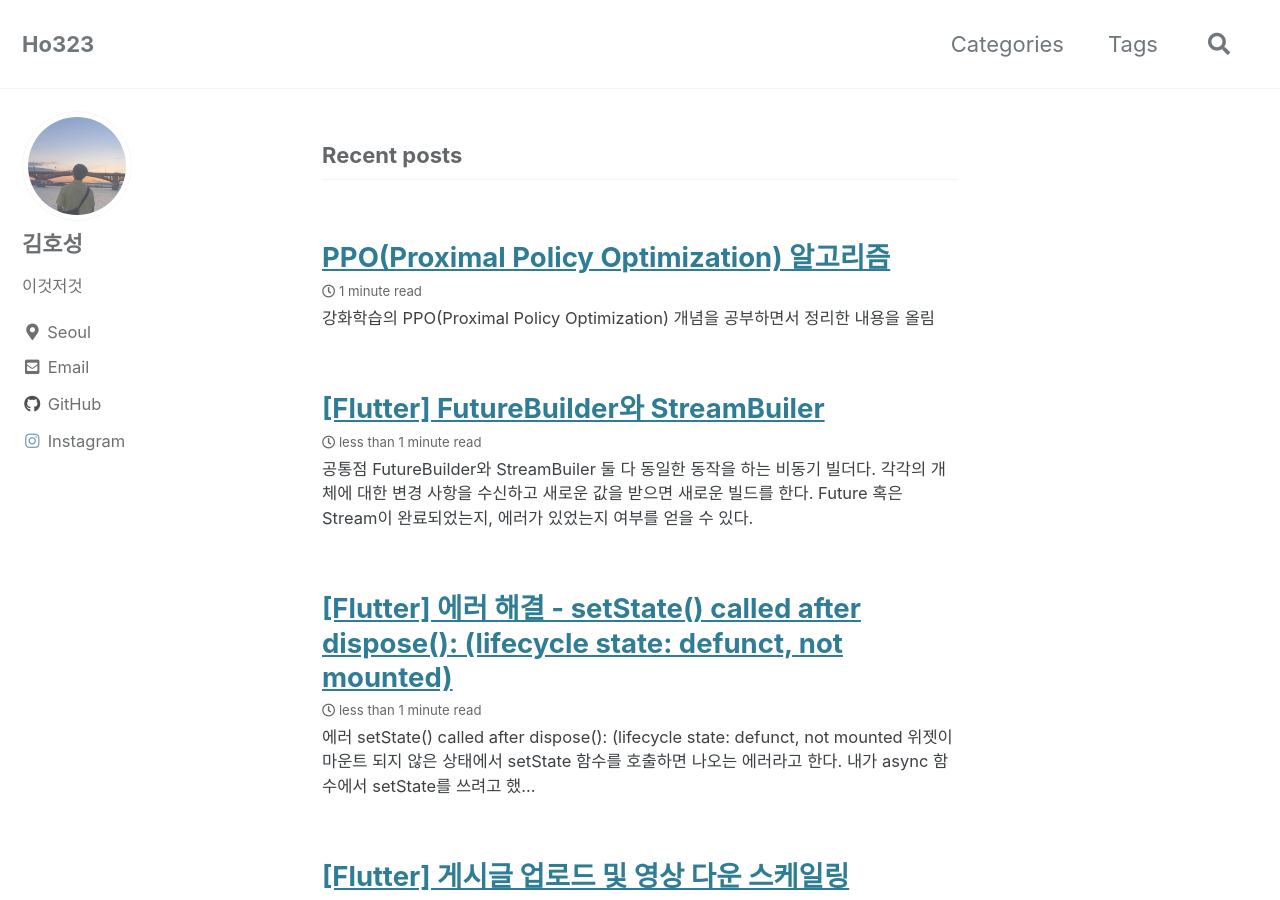
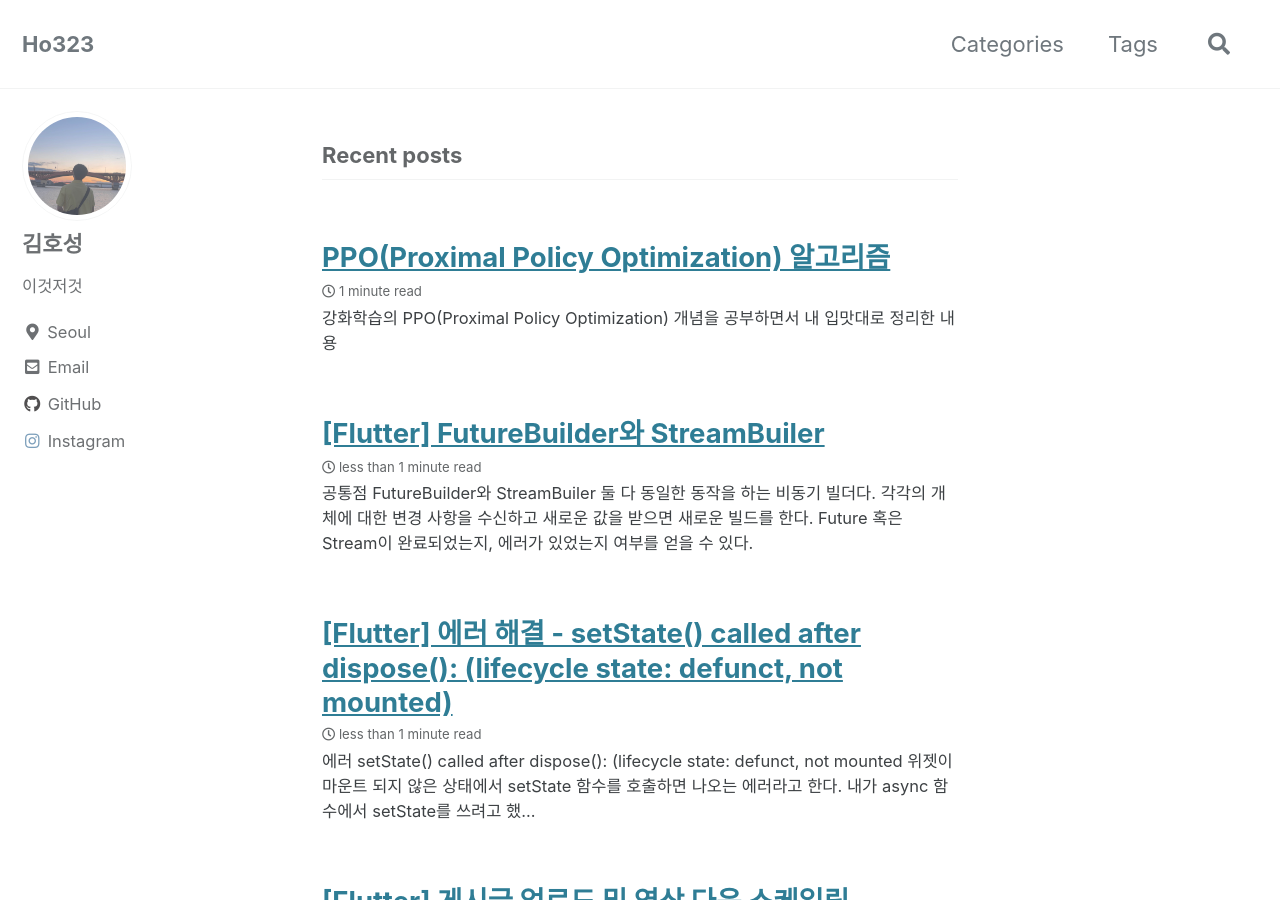
Before and after one commit to ho323/ho323.github.io, a Jekyll site: the page built from index.html, in a window 1280 px wide and 900 px high. Built offline with Jekyll 4.4.1, drawn with Linux system fonts in a browser that asks for light colours; cached includes are drawn as plain includes; the list of posts is cut into pages by our own code; part of the change alters nothing that is shown.

Commit message:
Update 2023-04-11-ppo.md

```diff
--- a/_posts/2023-04-11-ppo.md
+++ b/_posts/2023-04-11-ppo.md
@@ -8,7 +8,7 @@ tags:
   - RL
 search: true
 ---
-강화학습의 PPO(Proximal Policy Optimization) 개념을 공부하면서 정리한 내용을 올림
+강화학습의 PPO(Proximal Policy Optimization) 개념을 공부하면서 내 입맛대로 정리한 내용
 
 
 ## 특징
@@ -26,7 +26,10 @@ TRPO는 이전 스텝의 파라미터($θ_{old}$)와 현재 스텝의 파라미
 * $\pi_\theta$ : stochastic policy
 * $A_t$ : 가치를 평가하는 네트워크에 의해 t의 시점에서 추정되는 Advantage
 
-하지만 TRPO에서는 constraint optimization 문제를 해결하는데 컴퓨터에게 많은 연산량을 요구
+하지만 TRPO에서는 constraint optimization 문제를 해결하는데 컴퓨터에게 많은 연산량을 요구함
+
+
+## TRPO의 단점을 Clipping 기법으로 보완
 PPO에서는 surrogate function을 업데이트할 때 신뢰 구간을 강제적으로 Clipping 기법으로 설정함으로써 연산량을 줄임
 <img width="583" alt="스크린샷 2023-04-11 오전 3 47 34" src="https://user-images.githubusercontent.com/86637300/231096187-1812a3b6-dc63-4026-96a6-20611a1b0c38.png">
 <img width="167" alt="스크린샷 2023-04-11 오전 3 54 27" src="https://user-images.githubusercontent.com/86637300/231096195-b230111c-335f-4804-a11e-f9e92d5e2efa.png">
@@ -35,19 +38,20 @@ $\epsilon$ : 하이퍼파라미터
 * Discrete action일 때는 0.1 × α 일 때가 가장 성능이 좋음
 * α는 학습률로서 1에서 시작하여 점점 0으로 수렴
 
+
 <img width="861" alt="스크린샷 2023-04-11 오후 5 10 13" src="https://user-images.githubusercontent.com/86637300/231097707-9bfc251c-c42b-4b83-b14f-27a7296aa57b.png">
-Advantage가 양수라는 것은 가치가 현재보다 높다라는 것이며 파라미터를 양의 방향으로 업데이트
-상태 s에서 행동 a를 선택할 확률 증가하게 업데이트
-$r_t$($\theta$)가 아무리 커져도 $\epsilon$으로 Clipping 함으로써 신뢰구간 내에서 파라미터 업데이트
+
+* Advantage가 양수라는 것은 가치가 현재보다 높다라는 것이며 파라미터를 양의 방향으로 업데이트
+* 상태 s에서 행동 a를 선택할 확률 증가하게 업데이트
+* $r_t(\theta)$가 아무리 커져도 $\epsilon$으로 Clipping 함으로써 신뢰구간 내에서 파라미터 업데이트
 
 Advantage가 음수라는 것은 현재보다 가치가 낮다라는 것
 상태 s에서 행동 a를 선택할 확률을 떨어뜨리는 방향으로 Clipping 기법으로 신뢰구간 내에서 파라미터를 업데이트
-$[1+2]$
 
 ## Update Algorithm
 Advantage Actor Critic을 업데이트할 때와 같은 방법으로 업데이트 함
 PPO에서는 Surrogate Function($L^{CLIP}$)을 최대화하는 방향으로 그리고
-Action Entropy(S$[\pi_\theta]$)를 최대화 하는 방향으로 Actor 네트워크를 업데이트하며
+Action Entropy($S[\pi_\theta]$)를 최대화 하는 방향으로 Actor 네트워크를 업데이트하며
 State-Value($L^{VF}$)의 차이를 최소화 하는 방향으로 Critic 네트워크를 업데이트 함
 <img width="592" alt="스크린샷 2023-04-11 오전 4 17 13" src="https://user-images.githubusercontent.com/86637300/231096236-974b8498-af8d-4a7a-b00e-543af0f06744.png">
 
```
